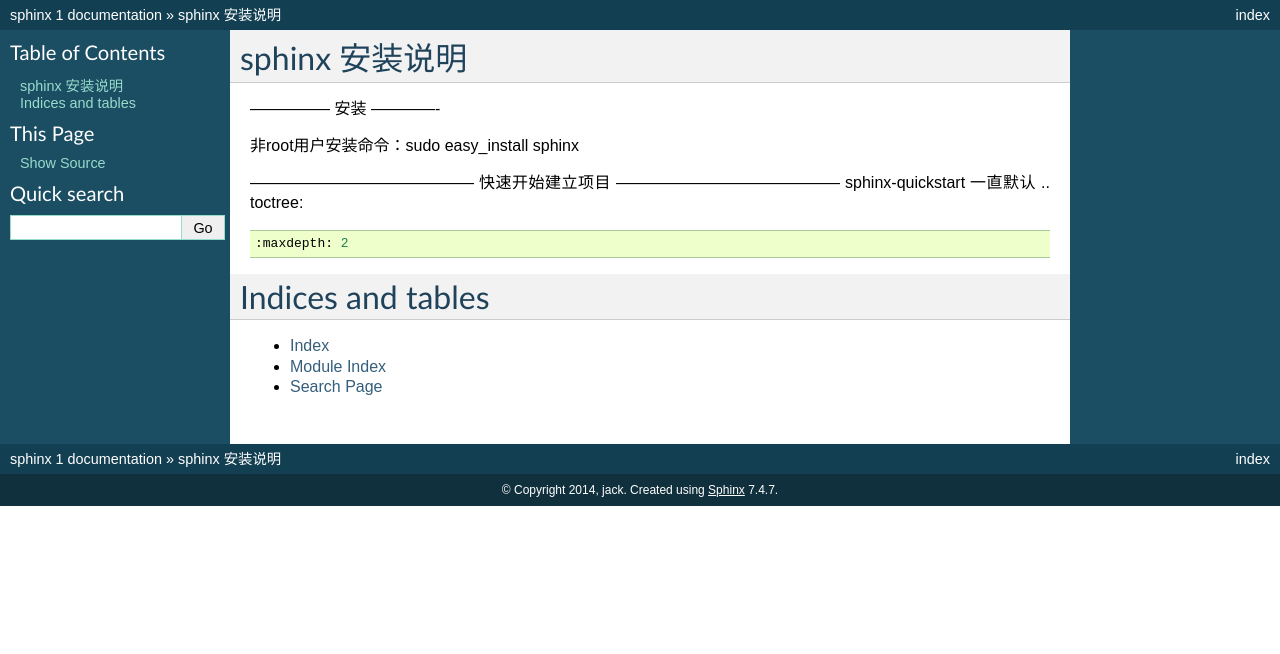
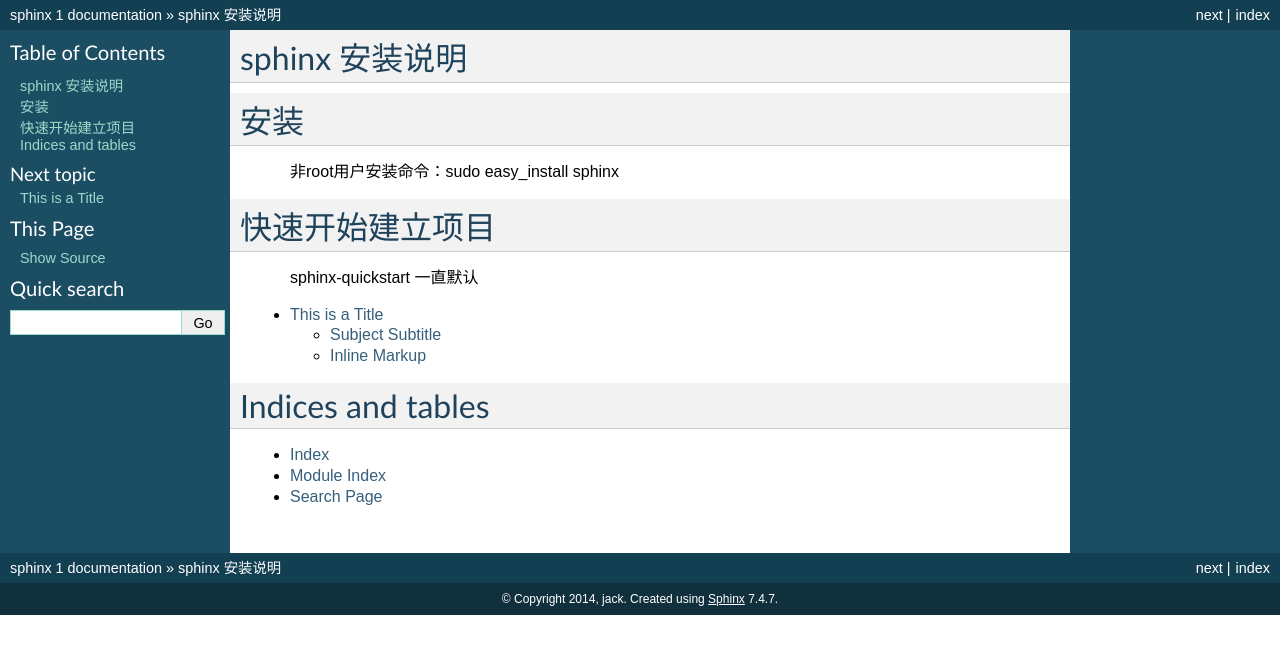
Before and after one commit to jacksu/sphinx, a Sphinx documentation site: the page built from source/index.rst, in a window 1280 px wide. Shown: the top 654 px of the page. Built offline with Sphinx 7.4.7, drawn with Linux system fonts in a browser that asks for light colours; some of the changed lines change nothing that is shown.

Commit message:
add example

```diff
--- /dev/null
+++ b/source/example.rst
@@ -0,0 +1,29 @@
+This is a Title
+===============
+That has a paragraph about a main subject and is set when the '='
+is at least the same length of the title itself.
+
+Subject Subtitle
+----------------
+Subtitles are set with '-' and are required to have the same length
+of the subttitle itself, just like titles.
+
+Lists can be unnumbered like:
+
+ * Item Foo
+ * Item Bar
+
+Or automatically numbered:
+
+ #. Item 1
+ #. Item 2
+
+Inline Markup
+-------------
+Words can have *emphasis in italics* or be **bold** and you can
+define code samples with back quotes, like when you talk about a
+command: ``sudo`` gives you super user powers!
+
+This is an example on how to link images:
+
+.. image:: _static/system_activity.jpg
--- a/source/index.rst
+++ b/source/index.rst
@@ -6,21 +6,19 @@
 sphinx 安装说明
 ==================================
 
-—————
 安装
-————-
+=====
 
-非root用户安装命令：sudo easy_install sphinx
+   非root用户安装命令：sudo easy_install sphinx
 
-——————————————
 快速开始建立项目
-——————————————
-sphinx-quickstart
-一直默认
+=============
+   sphinx-quickstart
+   一直默认
 .. toctree::
    :maxdepth: 2
 
-
+   example
 
 Indices and tables
 ==================
```
